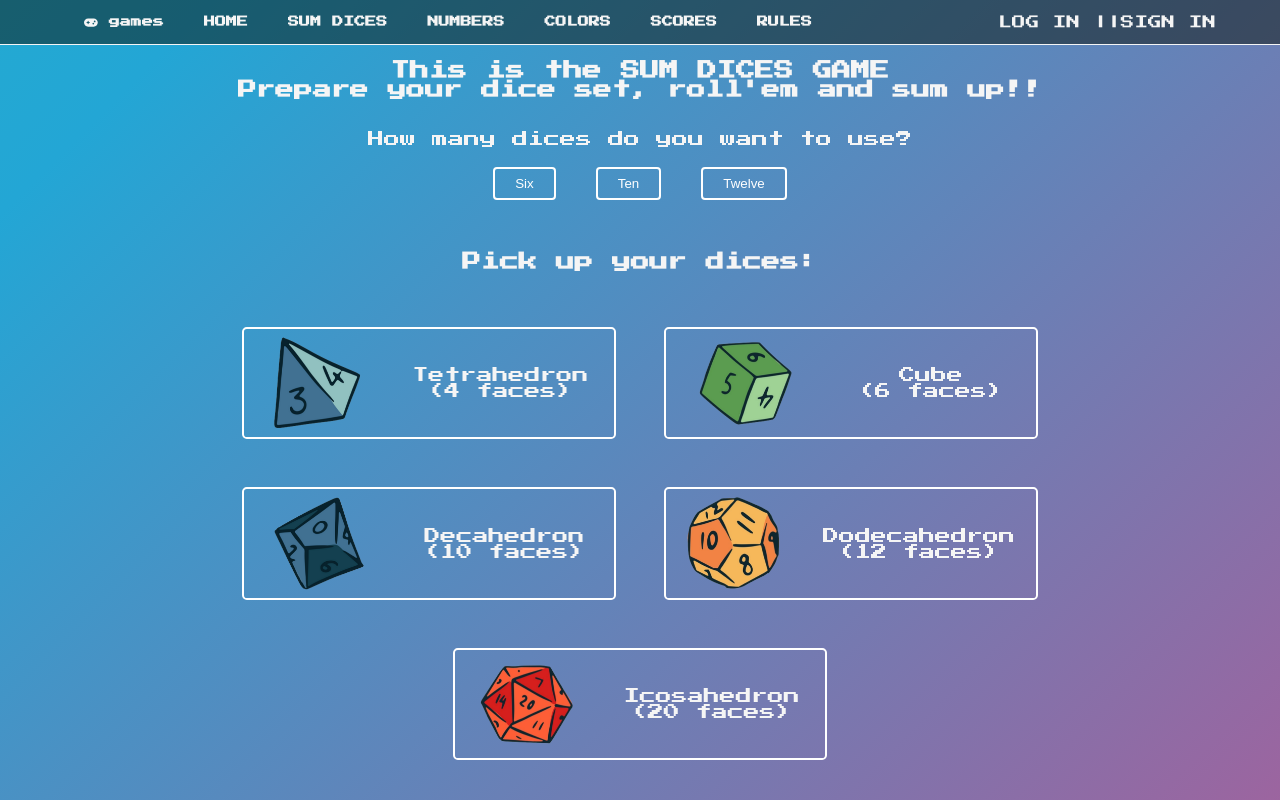
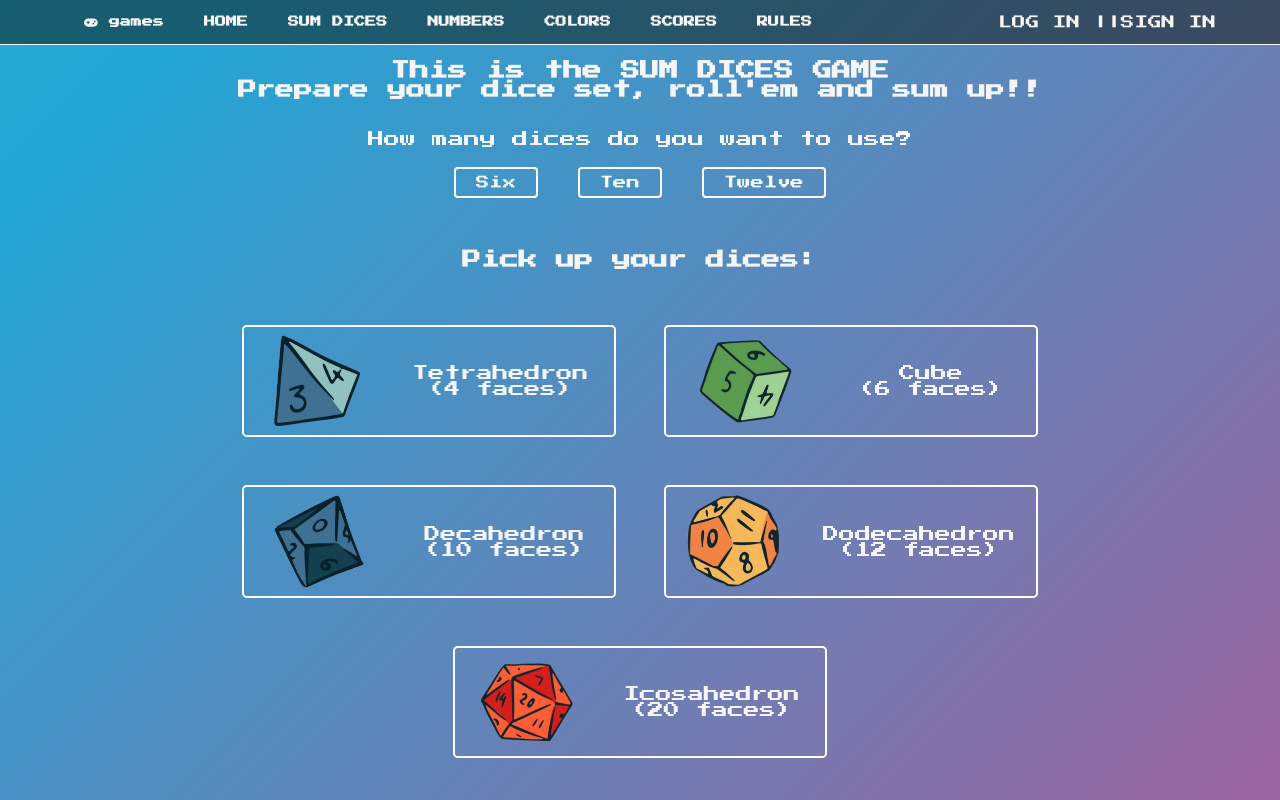
Before and after one commit to IvanSanczewski/dices, a Vue app: page /diceSum in a window 1280 px wide. Shown: the top 800 px of the page. Built offline with nearby package versions, Linux system fonts and the light colour scheme; no server answers; the database is empty.

Commit message:
Styled buttons fonts

```diff
--- a/src/assets/CSS/base.css
+++ b/src/assets/CSS/base.css
@@ -75,3 +75,7 @@ body {
   -webkit-font-smoothing: antialiased;
   -moz-osx-font-smoothing: grayscale;
 }
+
+button {
+  color: red
+}
--- a/src/assets/CSS/dices.css
+++ b/src/assets/CSS/dices.css
@@ -33,6 +33,8 @@
 
     margin: 1.5em;
     padding: .5em 1.5em;
+
+    font-family: 'Press Start 2P', cursive;
 
     border: 2px solid white;
     border-radius: .3em;
```
